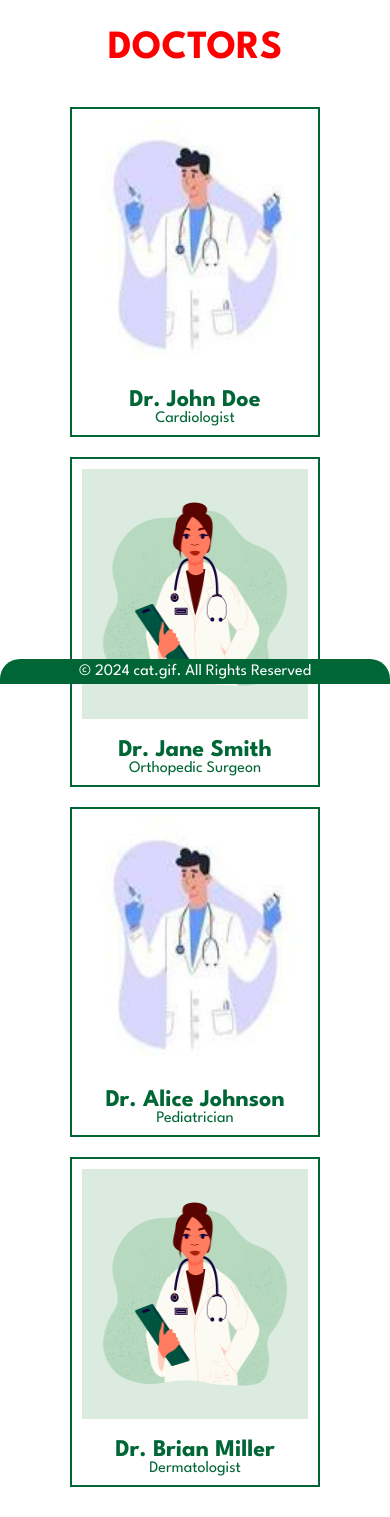
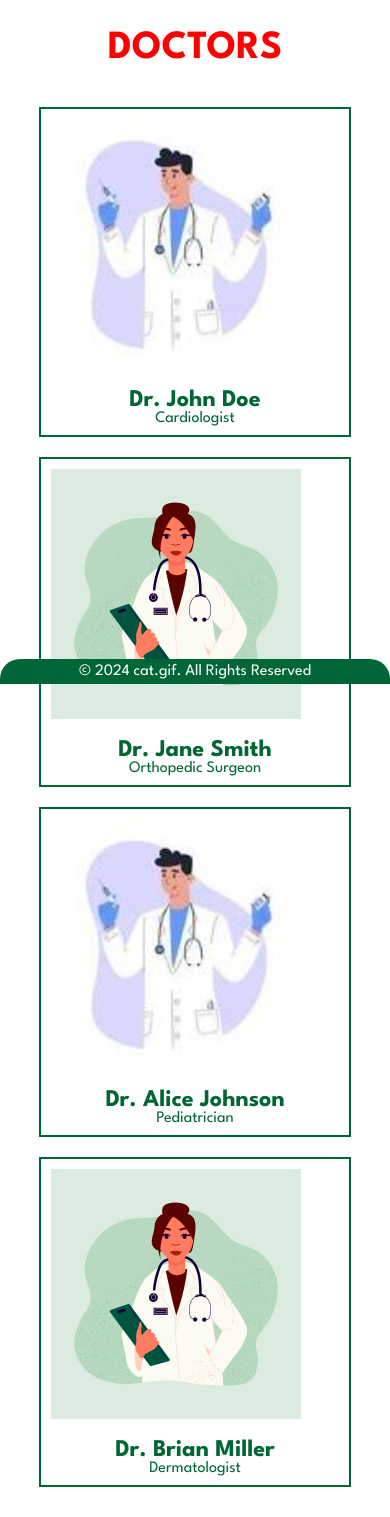
Before and after one commit to BishnuTimilsena/PulsePath, a PHP site: page /content/doctor.php in a window 390 px wide. Shown: the part 160-1677 px from the top of the page. Before the commit the page ends 1647 px from the top, so only its background shows below. Run offline with PHP 8.4, Linux system fonts and the light colour scheme; a user stored in the database is signed in; data comes from the database, SQL or seed files in the repository.

Commit message:
doctor card fixed

```diff
--- a/assets/CSS/style.css
+++ b/assets/CSS/style.css
@@ -430,6 +430,7 @@ body {
   position: relative;
   margin-top: 30px;
   text-align: center;
+  margin-bottom: 20px;
 }
 
 .doctors-section h3 {
@@ -1080,4 +1081,8 @@ label {
   .ambulance-png {
     display: none;
   }
+
+  .doctor-card {
+    width: 80%;
+  }
 }
```
